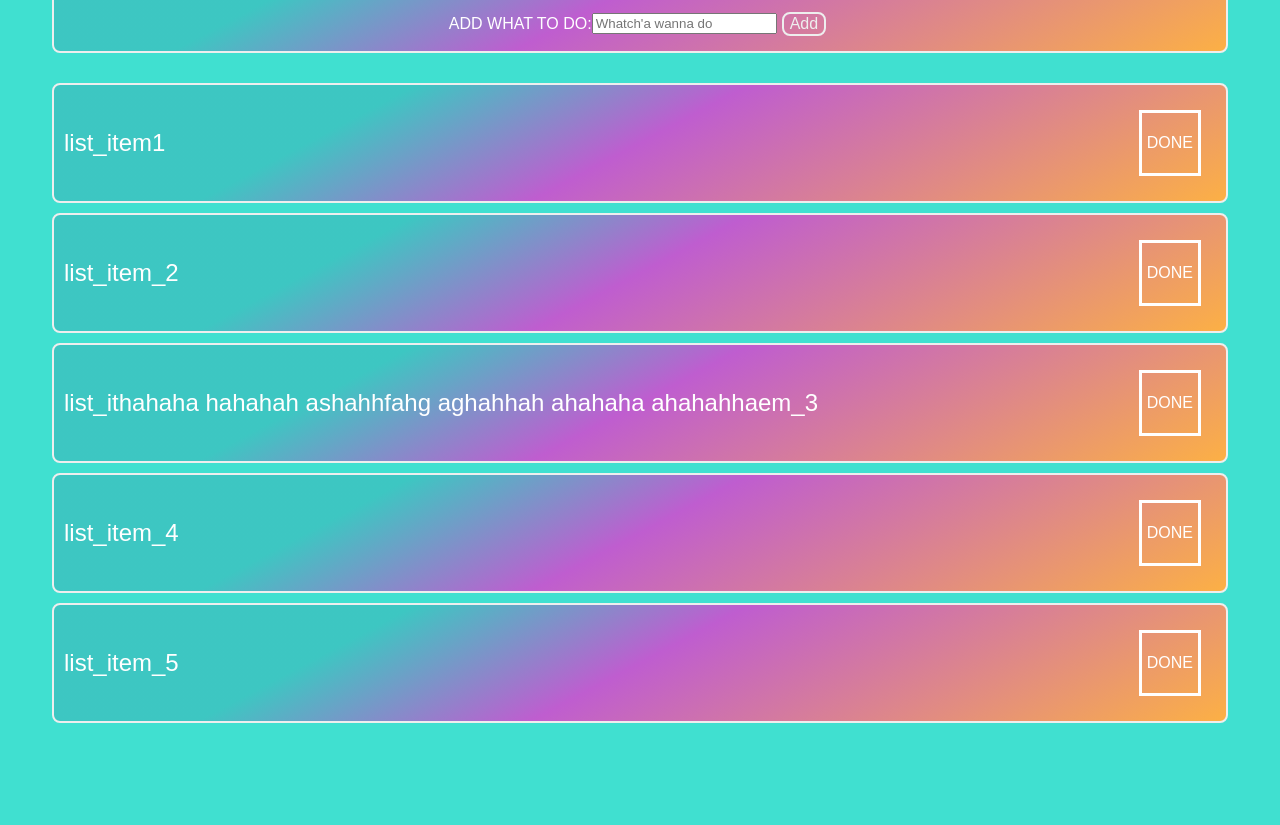
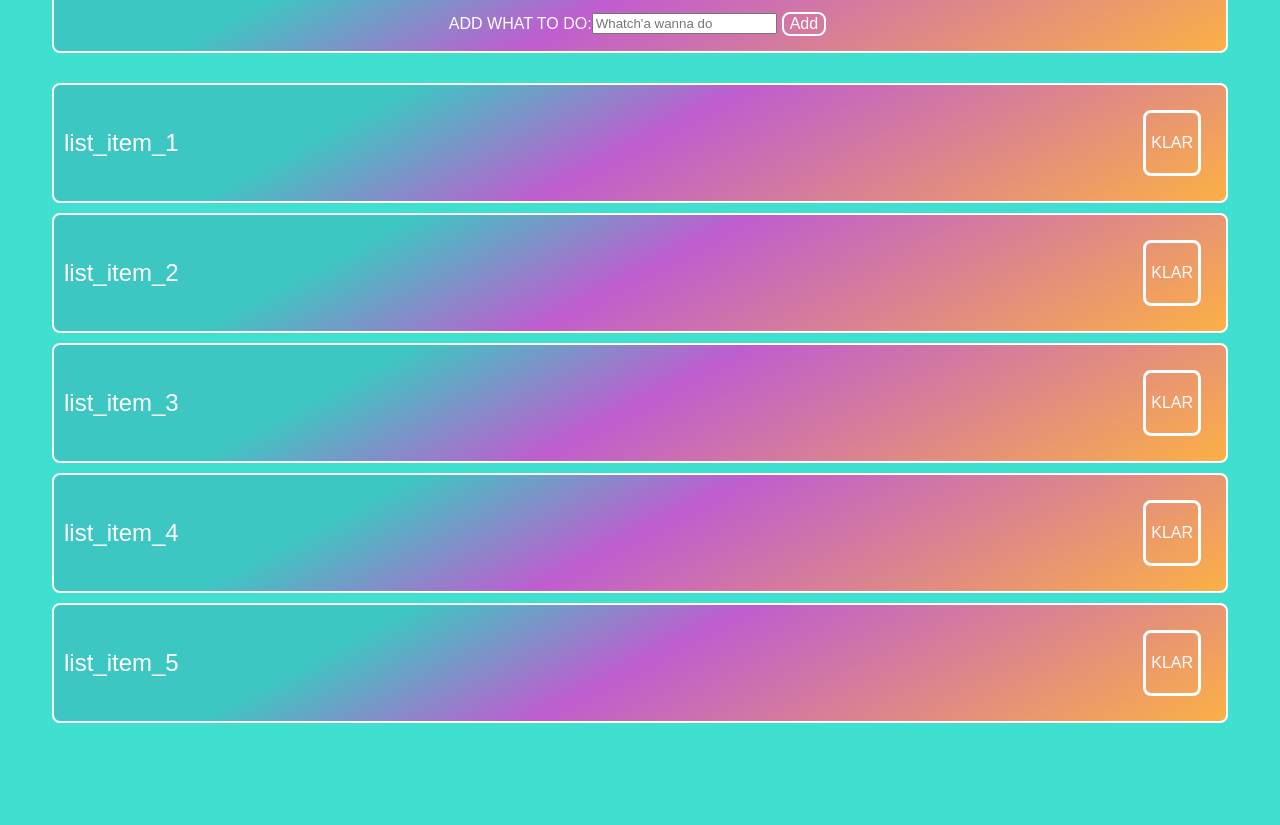
Before and after one commit to tobiaslrsn/JAVASCRIPT-TODO-APP, a website: page index.html in a window 1280 px wide. Shown: the part 135-960 px from the top of the page. Drawn offline with Linux system fonts and the light colour scheme.

Commit message:
sass=removed unused elem. js=removed unused sections

```diff
--- a/index.html
+++ b/index.html
@@ -10,17 +10,17 @@
 
     <title>INLÄMNINGSUPPGIFT.1_TO-DO</title>
   </head>
+
   <body>
     <div class="toDo_container">
       <h1>WHAT TO DO?</h1>
       <div id="toDo_input-container">
         <label for="addStuff">ADD WHAT TO DO:</label>
-
         <input
           type="text"
           placeholder="Whatch'a wanna do"
           id="toDo_inputField"
-          name="skit"
+          name="TO DO INPUT-FIELD"
           required
         />
         <button id="toDo_add-btn">Add</button>
--- a/js/main.js
+++ b/js/main.js
@@ -3,7 +3,7 @@ Frågor:
 */
 
 window.onload = () => {
-  // varför funkar detta istället för function? vad ska användas?
+  // varför funkar detta istället för function? vad ska användas? vad är bäst?
   let toDoListContainer = document.createElement("div");
   toDoListContainer.id = "startPageContainer";
   document.body.appendChild(toDoListContainer);
@@ -26,95 +26,73 @@ function handleAddToList() {
   addListItems.push(myNewValue); //lägg till
   if (myNewValue === "") addListItems.pop(myNewValue);
   {
-    alert("Ingen behöver göra ingenting, fyll i listan");
   }
 
   theBeautifulToDoList();
-  console.log("Saker att bocka av:" + " " + addListItems);
+  console.log("Saker att bocka av:" + " " + addListItems); // ligger fortfarande kvar i console
   // });
 }
 
 //hårdkodad lista ( LISTOR SKA ALLTID VARA I ROTEN AV FILEN.)
-// Dessa vill jag att det ska stå vilken man bockar av i consolen, nu är det tomt.
 let addListItems = [
-  "list_item1",
+  "list_item_1",
   "list_item_2",
-  "list_ithahaha hahahah ashahhfahg aghahhah ahahaha ahahahhaem_3",
+  "list_item_3",
   "list_item_4",
   "list_item_5",
 ];
-console.log("Saker att bocka av:" + " " + addListItems);
 
 function theBeautifulToDoList() {
   //tryck ut hårdkodade listan
-  let listContainerUl = document.createElement("ul");
-  listContainerUl.className = "listSection";
+  let unorderedListContainer = document.createElement("ul");
+  unorderedListContainer.className = "listSection";
   document.getElementById("startPageContainer").innerHTML = ""; //tömmer i containern
 
   for (let i = 0; i < addListItems.length; i++) {
-    let listContainerContentLi = document.createElement("li");
-    listContainerContentLi.className = "theList";
-    listContainerContentLi.innerHTML = addListItems[i];
-    listContainerUl.appendChild(listContainerContentLi);
+    let listItems = document.createElement("li");
+    listItems.className = "theList";
+    listItems.innerHTML = addListItems[i];
+    console.log("Saker att bocka av:" + " " + addListItems[i]);
 
-    let closeButton = document.createElement("div");
-    let clickSectionToRemoveListItems = document.createElement("p");
-    clickSectionToRemoveListItems.innerHTML = "DONE";
-    closeButton.className = "closeButton";
-    closeButton.appendChild(clickSectionToRemoveListItems);
+    unorderedListContainer.appendChild(listItems);
 
-    closeButton.addEventListener("click", () => {});
+    let removeToDo = document.createElement("div");
+    let removeListItem = document.createElement("p");
+    removeListItem.innerHTML = "KLAR";
+    removeToDo.className = "closeButton";
+    removeToDo.appendChild(removeListItem);
 
-    listContainerContentLi.appendChild(closeButton);
+    removeToDo.addEventListener("click", () => {});
+
+    listItems.appendChild(removeToDo);
+
+    document
+      .getElementById("startPageContainer")
+      .appendChild(unorderedListContainer);
+
+    removeToDo = document.getElementsByTagName("ul");
+    var r;
+    for (r = 0; r < removeToDo.length; r++) {
+      removeToDo[r].appendChild(listItems);
+    }
   }
-  document.getElementById("startPageContainer").appendChild(listContainerUl);
-
-  //Ta bort från listan
-  // let removeListItems = document.getElementsByTagName("li");
-
-  // for (i = 0; i < removeListItems.length; i++) {
-  //   let closeButton = document.createElement("div");
-  //   let clickSectionToRemoveListItems = document.createElement("p");
-  //   clickSectionToRemoveListItems.innerHTML = "DONE";
-  //   closeButton.className = "closeButton";
-
-  //   closeButton.appendChild(clickSectionToRemoveListItems);
-  //   removeListItems[i].appendChild(closeButton);
-  // }
 
   let onClickRemove = document.getElementsByClassName("closeButton");
   for (i = 0; i < onClickRemove.length; i++) {
     onClickRemove[i].onclick = function () {
-      let closeButton = this.parentElement;
-      closeButton.remove("li");
+      let removeToDo = this.parentElement;
+      removeToDo.remove();
 
-      //Nedan ändrar allt till "Ångrat dig?" hur får jag att det bara blir den jag klickar på?
-      /*
-      let listContainerUl = document.createElement("ul");
-      listContainerUl.className = "listSection";
-      document.getElementById("startPageContainer").innerHTML = ""; //tömmer containern
-
-      for (let i = 0; i < addListItems.length; i++) {
-        let listContainerContentLi = document.createElement("li");
-        listContainerContentLi.className = "theList";
-        listContainerContentLi.innerHTML = addListItems[i];
-        listContainerUl.appendChild(listContainerContentLi);
-
-        let closeButton = document.createElement("div");
-        let clickSectionToRemoveListItems = document.createElement("p");
-        clickSectionToRemoveListItems.innerHTML = "Ångrat dig?";
-        closeButton.className = "closeButton";
-        closeButton.appendChild(clickSectionToRemoveListItems);
-
-        closeButton.addEventListener("click", () => {});
-
-        listContainerContentLi.appendChild(closeButton);
-      } */
+      //Nedan ändrade... allt till "Ångrat dig?" hur får jag att det bara blir den jag klickar på?
 
       console.log(
-        document.getElementById("toDo_inputField").value +
+        `${
+          document.getElementById("toDo_inputField").value
+        } är avbockad, bra jobbat!`
+        /*  document.getElementById("toDo_inputField").value +
           " " +
           "är avbockad, bra jobbat!"
+      );*/
       ); //upprepar bara tidigare i consol.log lös detta.
     };
   }
--- a/sass/_variables.scss
+++ b/sass/_variables.scss
@@ -1,9 +1,8 @@
 //Font variables
-$fontColor: white;
+$primaryColor: white;
 $primaryFontFamily: sans-serif;
 
 //Background variables
-$navigation-box-background: rgba(255, 255, 255, 0.103);
 $primaryBackgroundColour: linear-gradient(
   152deg,
   rgba(58, 173, 180, 0.4990371148459384) 26%,
--- a/sass/elements/_feed.scss
+++ b/sass/elements/_feed.scss
@@ -1,16 +1,16 @@
 html {
   margin: 0;
   padding: 0;
-  font-family: sans-serif;
-  color: white;
+  font-family: $primaryFontFamily;
+  color: $primaryColor;
   background-color: turquoise;
 }
 #toDo_add-btn {
   display: flex;
   background-color: transparent;
-  border: 2px solid #eee;
+  border: 2px solid $primaryColor;
   border-radius: 0.5rem;
-  color: #eee;
+  color: $primaryColor;
   font-size: 1rem;
   overflow: hidden;
   position: relative;
@@ -24,7 +24,7 @@ html {
 }
 
 #toDo_add-btn::before {
-  background-color: #eee;
+  background-color: $primaryColor;
   content: "";
   height: 100%;
   left: 0;
@@ -56,7 +56,7 @@ html {
   margin: 0 auto;
   margin-top: 50px;
   margin-bottom: 20px;
-  border: 2px solid #eee;
+  border: 2px solid $primaryColor;
   border-radius: 0.5rem;
   background: $primaryBackgroundColour;
 
@@ -88,20 +88,59 @@ html {
       justify-content: space-between;
       align-items: center;
       font-size: 1.5rem;
-      border: 2px solid #eee;
+      border: 2px solid $primaryColor;
       border-radius: 0.5rem;
       margin-top: 10px;
       padding: 10px;
       width: 90%;
       background: $primaryBackgroundColour;
 
+      /*   .closeButton {
+        display: flex;
+        font-size: 1rem;
+        border: 3px solid $primaryColor;
+        margin: 15px;
+        padding: 5px;
+        cursor: pointer; //Lägg till dPALACE effekten på alla knappar överallt
+ */
+
       .closeButton {
         display: flex;
         font-size: 1rem;
-        border: 3px solid white;
+        border: 3px solid $primaryColor;
+        border-radius: 0.5rem;
+
         margin: 15px;
         padding: 5px;
-        cursor: pointer; //Lägg till dPALACE effekten på alla knappar överallt
+        cursor: pointer;
+        z-index: 10;
+
+        position: relative;
+        transition: all 0.2s ease-in-out;
+      }
+
+      .closeButton:hover {
+        color: #272829;
+      }
+
+      .closeButton::before {
+        background-color: $primaryColor;
+        content: "to-do";
+
+        font-size: 1rem;
+        text-align: center;
+        height: 100%;
+        left: 0;
+        position: absolute;
+        top: 0;
+        transform: scaleX(0);
+        transition: all 0.2s ease-in-out;
+        width: 100%;
+        z-index: -1;
+      }
+
+      .closeButton:hover::before {
+        transform: scaleX(1);
       }
     }
   }
--- a/sass/main.scss
+++ b/sass/main.scss
@@ -9,7 +9,4 @@ html {
 @import "mixins";
 
 //Style Elements
-@import "./elements/header";
 @import "./elements/feed";
-@import "./elements/footer";
-@import "./elements/navigation";
```
Also changed, not shown: css/main.css, sass/elements/_footer.scss (deleted), sass/elements/_header.scss (deleted), sass/elements/_navigation.scss (deleted).
